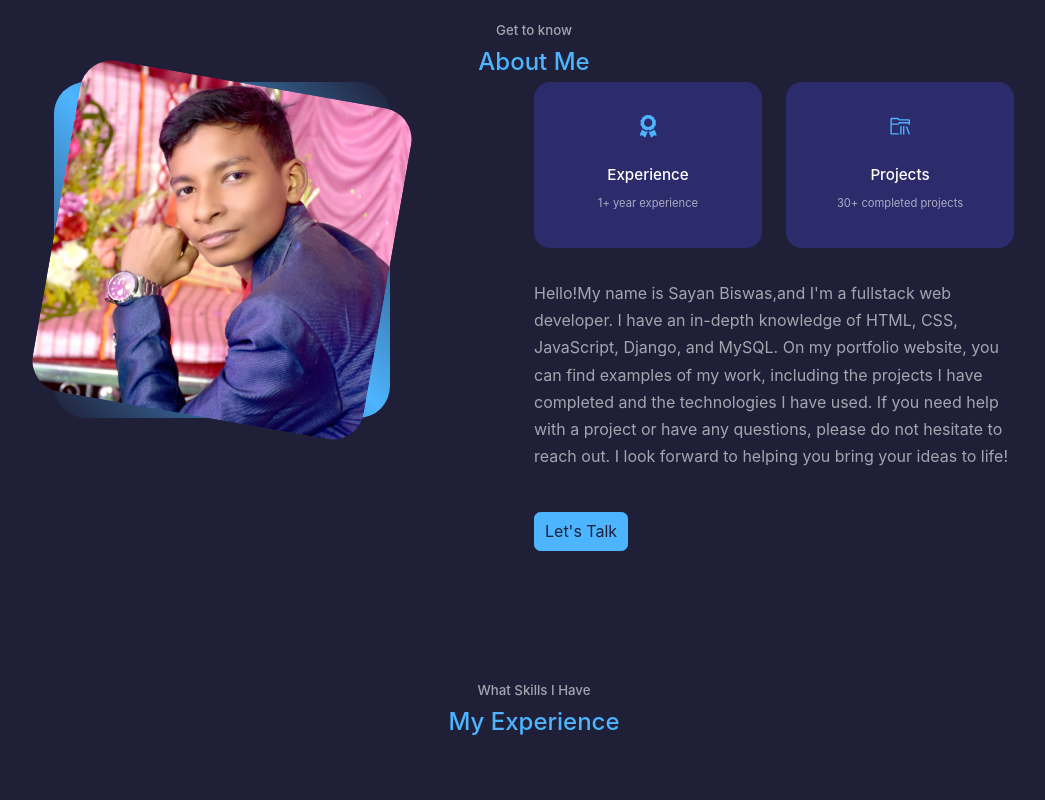
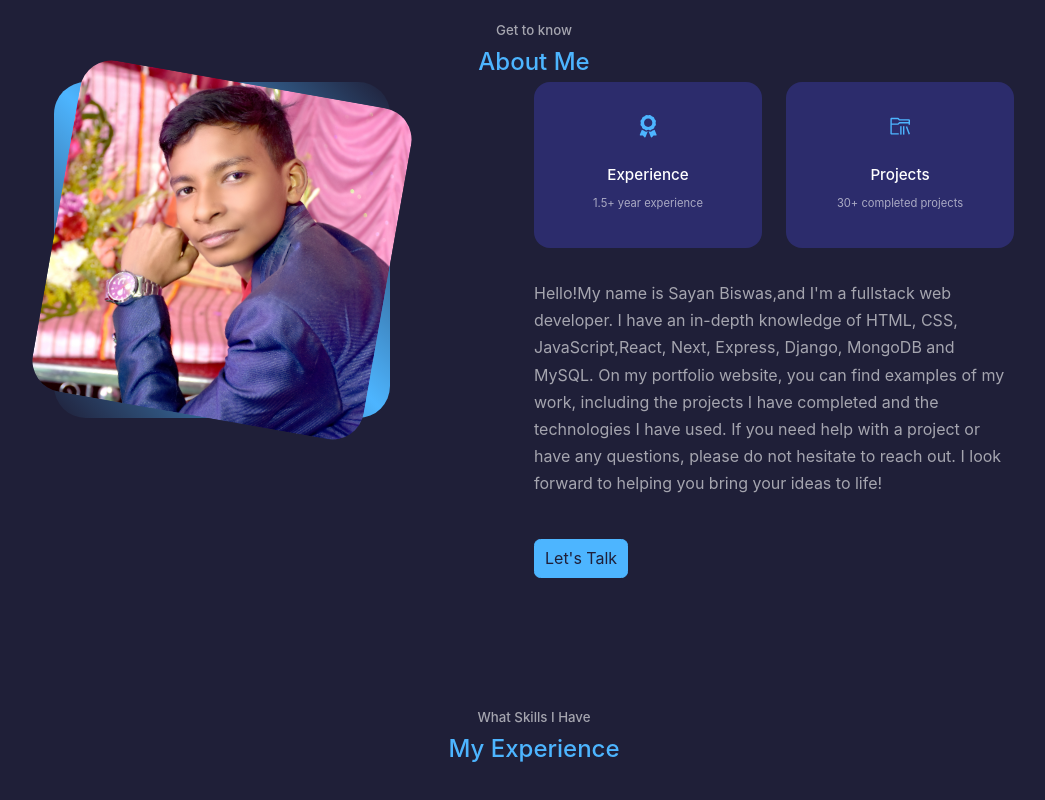
Before and after one commit to sayanbiswascoder/portfolio, a React (Create React App) app: page / in a window 1280 px wide. Shown: the part 909-1709 px from the top of the page, without its empty margins (106-1151 px from the left). Built offline with nearby package versions, Linux system fonts and the light colour scheme.

Commit message:
Site Commplite

```diff
--- a/src/components/about/About.jsx
+++ b/src/components/about/About.jsx
@@ -29,7 +29,7 @@ const About = ({getHeight})=>{
             <article className="about__card">
               <FaAward className="about__icon"/>
               <h5>Experience</h5>
-              <small>1+ year experience</small>
+              <small>1.5+ year experience</small>
             </article>
             <article className="about__card">
               <VscFolderLibrary className="about__icon"/>
@@ -38,7 +38,7 @@ const About = ({getHeight})=>{
             </article>
           </div>
         <p>Hello!My name is Sayan Biswas,and I'm a fullstack web developer.
-        I have an in-depth knowledge of HTML, CSS, JavaScript, Django, and MySQL.
+        I have an in-depth knowledge of HTML, CSS, JavaScript,React, Next, Express, Django, MongoDB and MySQL.
         On my portfolio website, you can find examples of my work, including the projects I have completed and the technologies I have used. If you need help with a project or have any questions, please do not hesitate to reach out. I look forward to helping you bring your ideas to life!</p>
         <a href="#contact" className="btn btn-primary">Let's Talk</a>
         </div>
```
